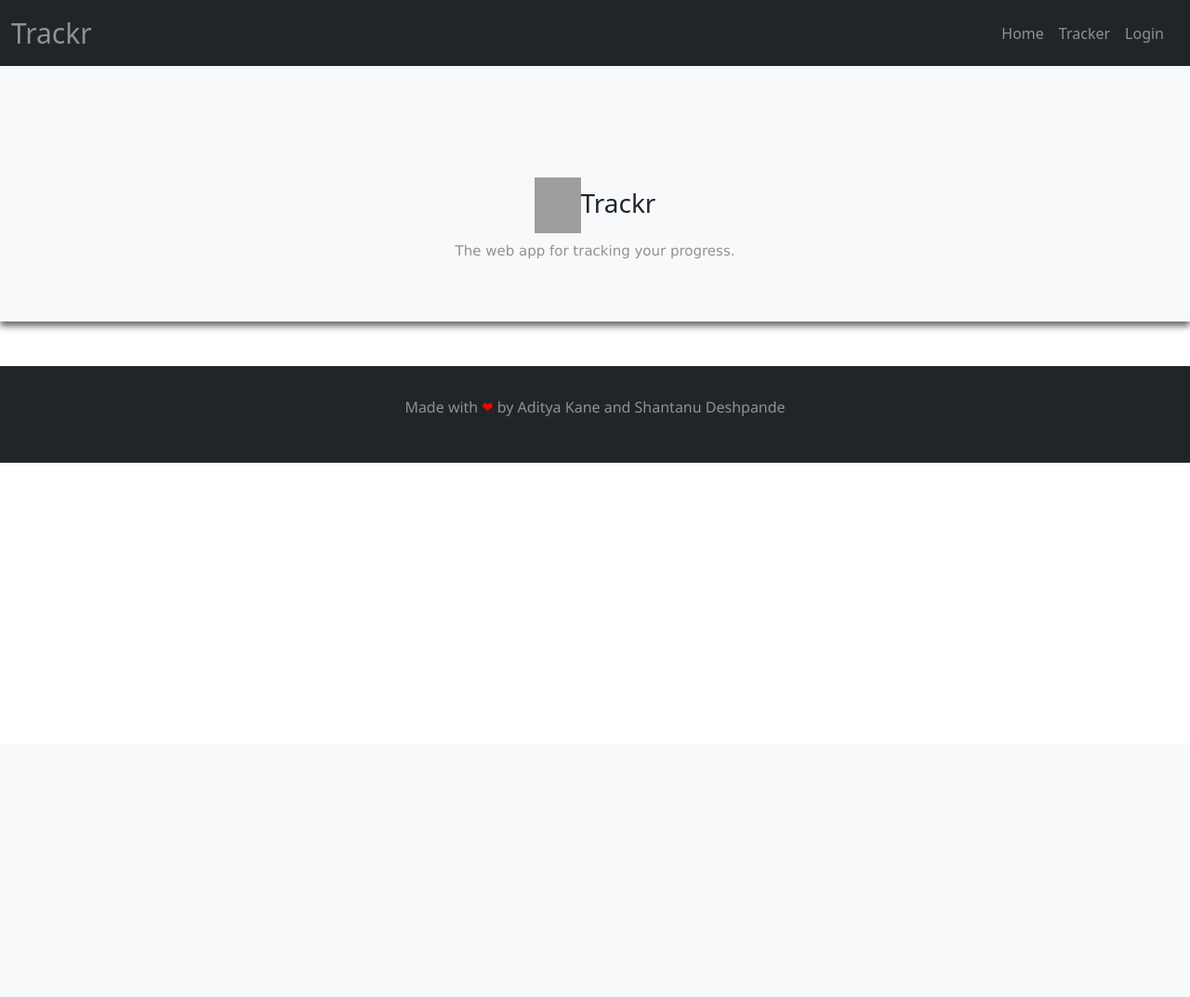
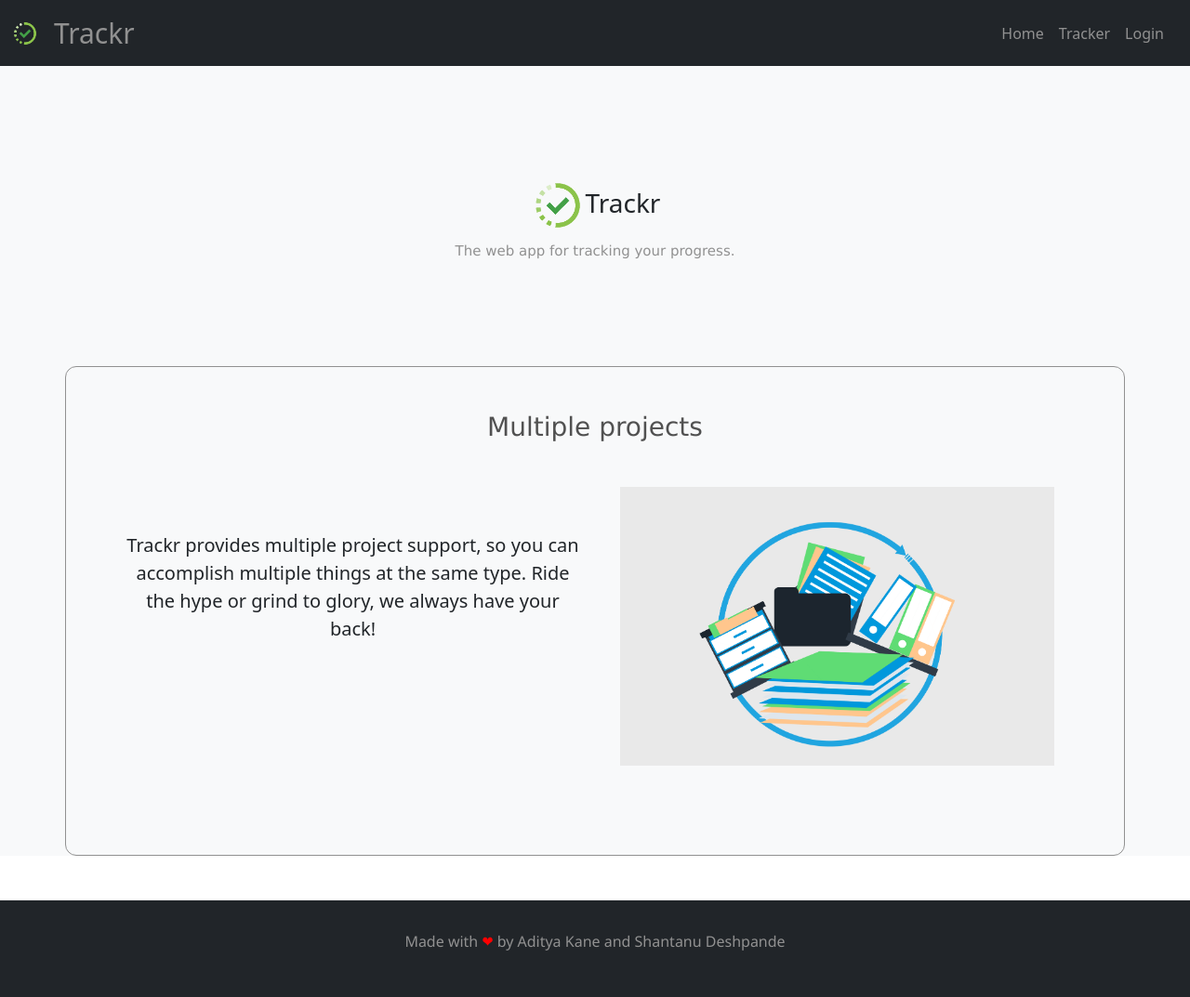
Before and after one commit to AdityaKane2001/90DaysChallenge, a PHP site: page / in a window 1280 px wide. Shown: the whole page at 93% size. Before the commit the page ends 800 px from the top, so only its background shows below. Run offline with PHP 8.4, Linux system fonts and the light colour scheme; grey boxes are pictures that could not be loaded.

Commit message:
Started constructing site

```diff
--- a/index.php
+++ b/index.php
@@ -12,6 +12,9 @@
   <body>
     <nav class="navbar navbar-expand-lg navbar-light bg-dark">
   <div class="container-fluid">
+    <a class="navbar-brand" href="#">
+     <img src="images/header.png" alt="" width="30" height="30">
+   </a>
     <a class="navbar-brand" style= "color: #919191; font-size: 30px;" href="#">Trackr</a>
     <button class="navbar-toggler" type="button" data-bs-toggle="collapse" data-bs-target="#navbarNavDropdown" aria-controls="navbarNavDropdown" aria-expanded="false" aria-label="Toggle navigation">
       <span class="navbar-toggler-icon"></span>
@@ -39,8 +42,9 @@
 
 
 <!-- Actual page goes here-->
+<!--style="box-shadow: 0 5px 7px dimgray;"-->
 
-  <div class="container-fluid bg-light" style="box-shadow: 0 5px 7px dimgray;">
+  <div class="container-fluid bg-light" >
   <br>
 
     <div class="container my-5 py-5 z-depth-1">
@@ -54,7 +58,7 @@
           <div class="col-xl-6 col-md-8">
 
             <h3><img
-                src="images/sym.png" style="height: 60px;width: 50px;">Trackr</h3>
+                src="images/header.png" style="height: 60px;width: 60px;">Trackr</h3>
 
             <p style="color:#919191;font-family:Verdana, Geneva, Tahoma, sans-serif ;font-size:15px ;">
             The web app for tracking your progress.
@@ -67,6 +71,44 @@
 
         </div>
       </div>
+
+      <div class="container-fluid my-5 ">
+
+    <div class="container mt-5 z-depth-1 bg-light"
+      style="border-width: 1px;border-style: solid;border-radius: 12px;border-color: #919191;">
+
+
+      <section class="text-center dark-grey-text p-5">
+
+        <h3 style="color:#515151;font-family:Verdana, Geneva, Tahoma, sans-serif ;"
+          class="mb-5 mx-auto">Multiple projects</h3>
+
+        <div class="row">
+
+          <div class="col-md-6 mb-4">
+            <br>
+            <br>
+            <p class="lead">Trackr provides multiple project support, so you can accomplish multiple things at the same type. Ride the hype or grind to glory, we always have your back!</p>
+
+          </div>
+
+          <div class="col-md-6 mb-4">
+
+            <div class="card-img-100 mx-auto mb-4">
+                <img src="images/projects.png" style="height: 300px;width:auto">
+            </div>
+
+
+          </div>
+
+        </div>
+
+      </section>
+
+
+
+    </div>
+  </div>
 </div>
 
 
```
Also changed, not shown: images/header.png (added), images/projects.png (added).
